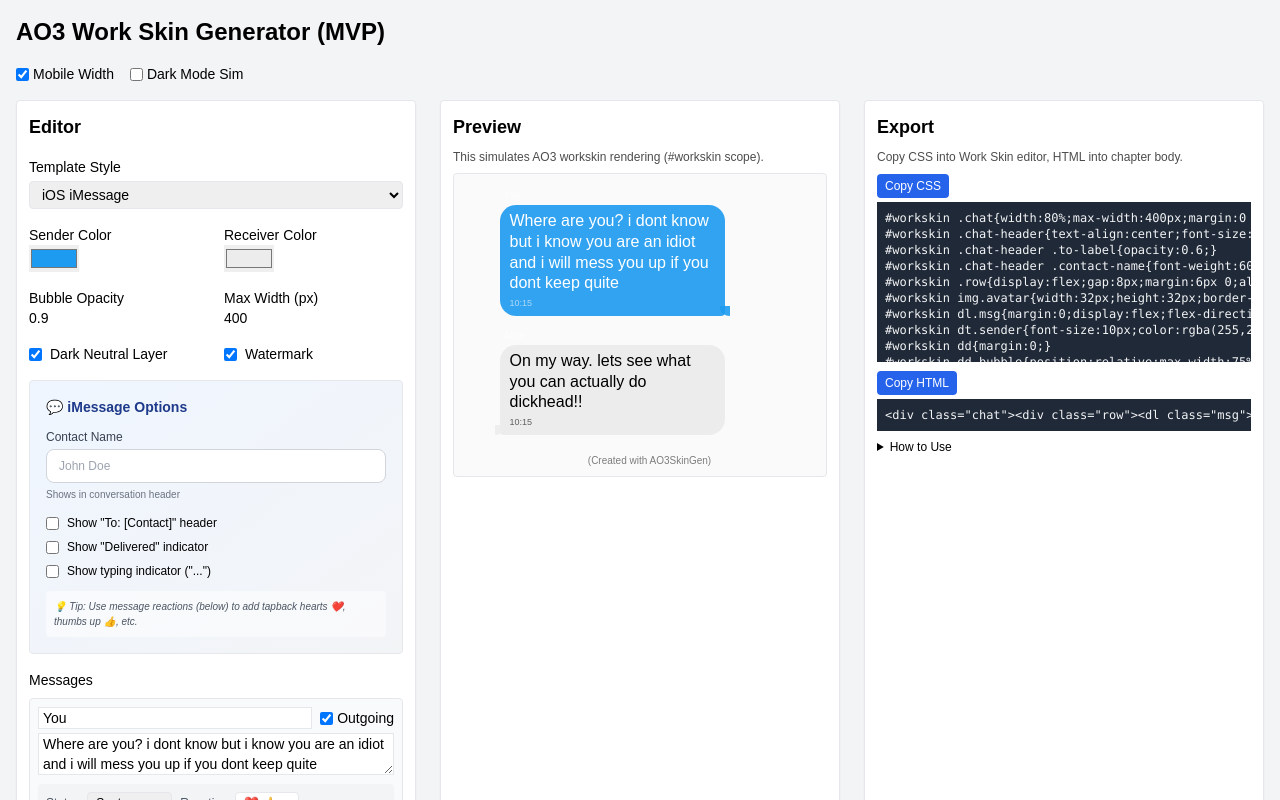
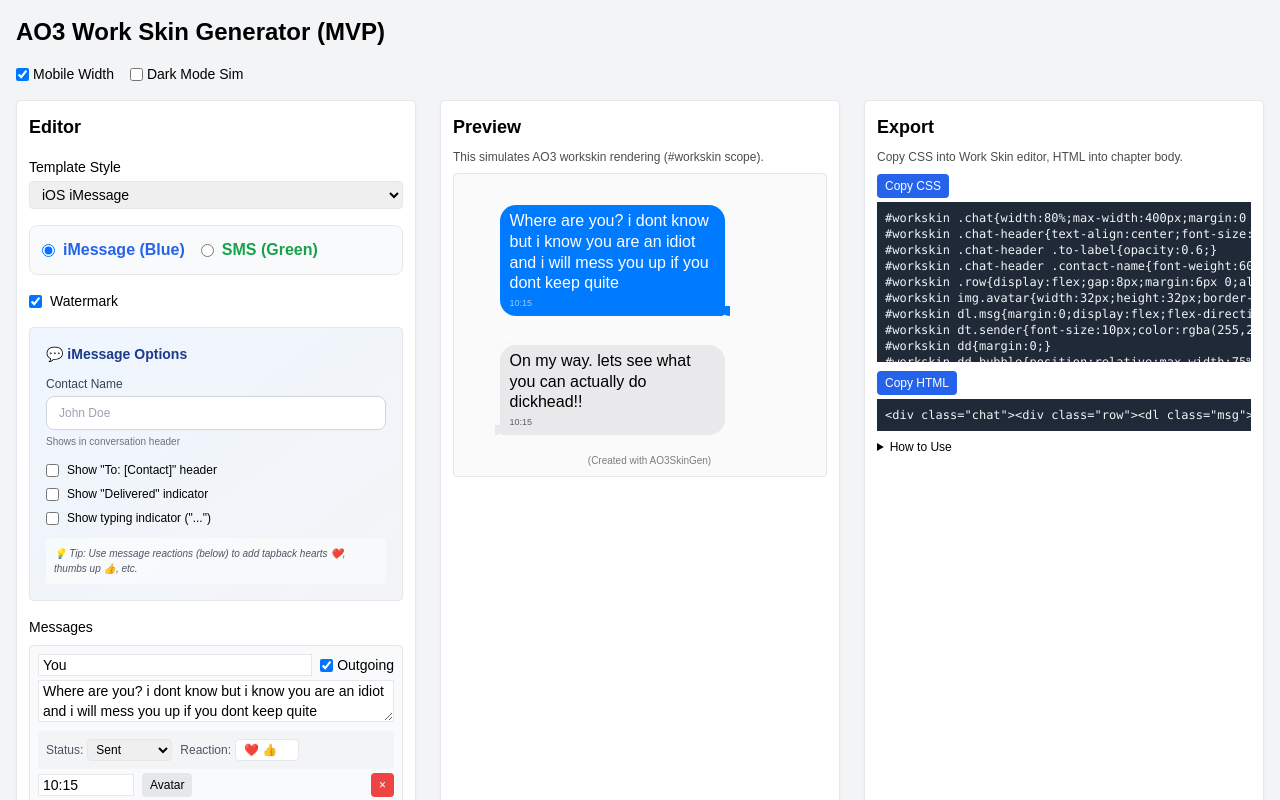
Before and after one commit to victorjaxen1/ao3-skin-generator, a Next.js app: page / in a window 1280 px wide. Shown: the top 800 px of the page. Built offline with nearby package versions, Linux system fonts and the light colour scheme.

Commit message:
Optimize iOS template: Add iMessage/SMS toggle, simplify UI, and enforce platform colors

```diff
--- a/src/components/EditorForm.tsx
+++ b/src/components/EditorForm.tsx
@@ -54,8 +54,10 @@
           newSettings.instagramTimestamp = '2 hours ago';
         }
       } else if (value === 'ios') {
-        newSettings.senderColor = '#1d9bf0'; // iOS blue
-        newSettings.receiverColor = '#ececec';
+        newSettings.iosMode = 'imessage';
+        newSettings.senderColor = '#007AFF'; // iOS Blue
+        newSettings.receiverColor = '#E9E9EB'; // iOS Gray
+        newSettings.bubbleOpacity = 1.0; // Standard iOS
       }
       else if (value === 'discord') {
         newSettings.discordChannelName = project.settings.discordChannelName || 'general';
@@ -202,8 +204,45 @@
             <input type="checkbox" checked={project.settings.watermark} onChange={e=>updateSettings('watermark', e.target.checked)} /> Watermark
           </label>
         </div>
+      ) : project.template === 'ios' ? (
+        <div className="space-y-4">
+          {/* iOS Mode Selection */}
+          <div className="flex gap-4 p-3 bg-gray-50 rounded-lg border border-gray-200">
+             <label className="flex items-center gap-2 cursor-pointer">
+                <input
+                  type="radio"
+                  name="iosMode"
+                  checked={project.settings.iosMode !== 'sms'}
+                  onChange={() => {
+                     updateSettings('iosMode', 'imessage');
+                     updateSettings('senderColor', '#007AFF');
+                  }}
+                />
+                <span className="text-blue-600 font-semibold">iMessage (Blue)</span>
+             </label>
+             <label className="flex items-center gap-2 cursor-pointer">
+                <input
+                  type="radio"
+                  name="iosMode"
+                  checked={project.settings.iosMode === 'sms'}
+                  onChange={() => {
+                     updateSettings('iosMode', 'sms');
+                     updateSettings('senderColor', '#34C759');
+                  }}
+                />
+                <span className="text-green-600 font-semibold">SMS (Green)</span>
+             </label>
+          </div>
+
+          <div className="grid grid-cols-2 gap-4">
+            <label className="flex items-center gap-2 text-sm">
+              <input type="checkbox" checked={project.settings.watermark} onChange={e=>updateSettings('watermark', e.target.checked)} /> Watermark
+            </label>
+            {/* Advanced toggle could go here later */}
+          </div>
+        </div>
       ) : (
-        /* iOS/Android chat templates - keep all bubble controls */
+        /* Android chat templates - keep all bubble controls */
         <div className="grid grid-cols-2 gap-4">
           <label className="flex flex-col text-sm">Sender Color
             <input type="color" value={project.settings.senderColor} onChange={e=>updateSettings('senderColor', e.target.value)} />
--- a/src/lib/generator.ts
+++ b/src/lib/generator.ts
@@ -363,8 +363,27 @@
 
 export function buildCSS(project: SkinProject): string {
   const s = project.settings;
-  const senderBg = hexToRgba(s.senderColor, s.bubbleOpacity);
-  const recvBg = hexToRgba(s.receiverColor, s.bubbleOpacity);
+
+  // iOS Mode Override
+  let senderColor = s.senderColor;
+  let receiverColor = s.receiverColor;
+  let bubbleOpacity = s.bubbleOpacity;
+
+  if (project.template === 'ios') {
+    if (s.iosMode === 'sms') {
+      senderColor = '#34C759'; // Green
+      receiverColor = '#E9E9EB';
+      bubbleOpacity = 1.0;
+    } else {
+      // Default to iMessage Blue
+      senderColor = '#007AFF';
+      receiverColor = '#E9E9EB';
+      bubbleOpacity = 1.0;
+    }
+  }
+
+  const senderBg = hexToRgba(senderColor, bubbleOpacity);
+  const recvBg = hexToRgba(receiverColor, bubbleOpacity);
   const neutralBg = s.useDarkNeutral ? 'rgba(255,255,255,0.08)' : 'transparent';
   const maxWidth = s.maxWidthPx;
 
--- a/src/lib/schema.ts
+++ b/src/lib/schema.ts
@@ -67,6 +67,7 @@
   discordDarkMode?: boolean;
   discordRolePresets?: Array<{name: string; color: string}>; // new: save common roles
   // iOS/Android chat enhancements
+  iosMode?: 'imessage' | 'sms'; // Toggle between Blue and Green
   chatContactName?: string; // "Conversation with..." header
   chatShowTyping?: boolean; // show typing indicator
   chatTypingName?: string; // who is typing
```
